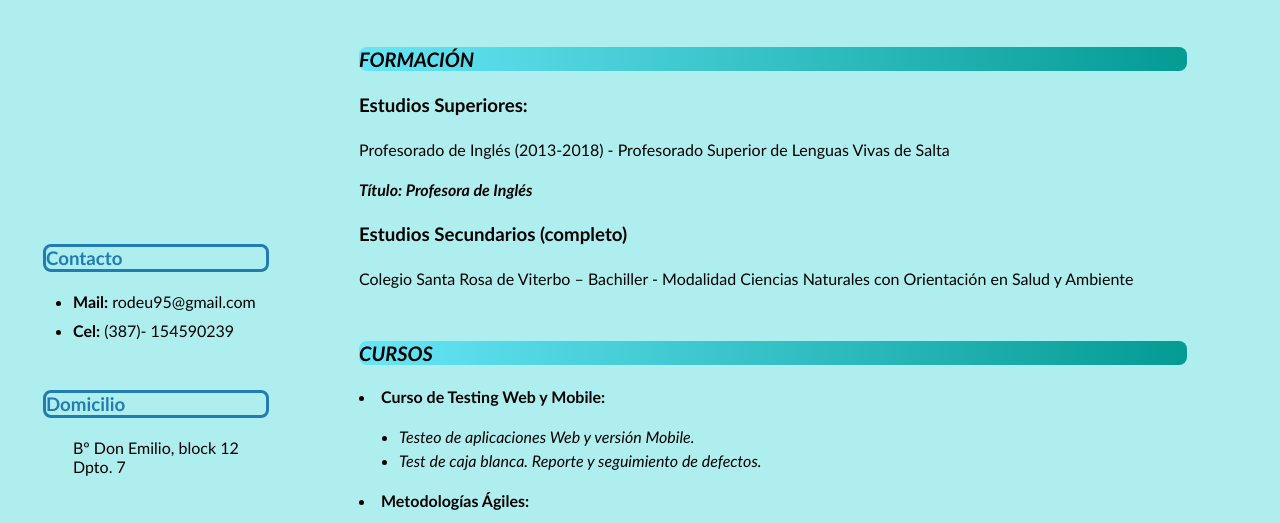
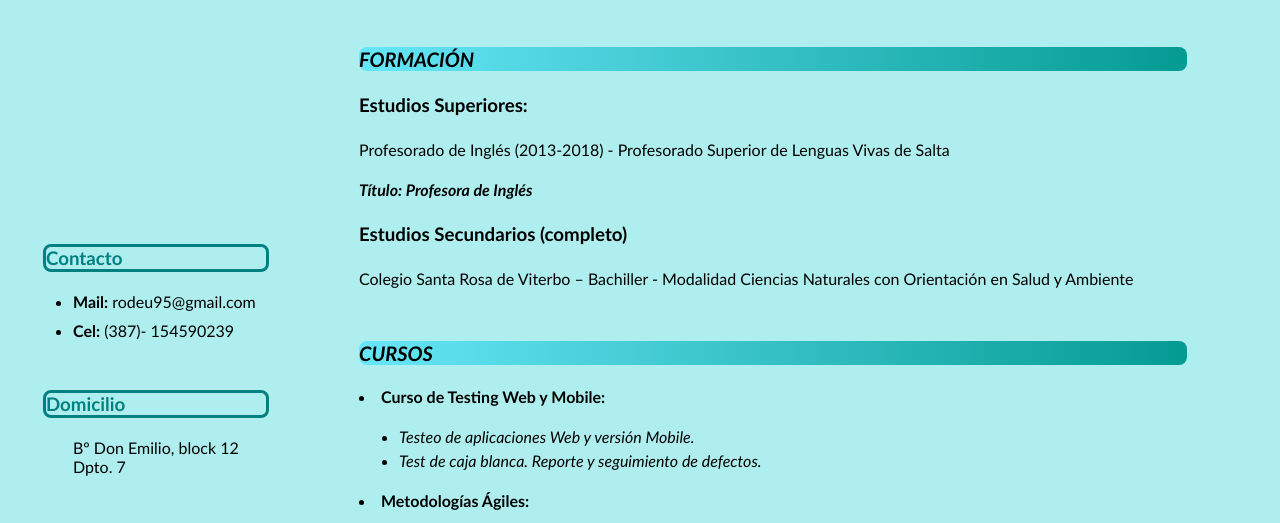
Before and after one commit to rodeu95/CV, a plain HTML site: page index.html in a window 1280 px wide. Shown: the part 238-761 px from the top of the page. Drawn offline with Linux system fonts and the light colour scheme.

Commit message:
Add files via upload

```diff
--- a/index.css
+++ b/index.css
@@ -44,7 +44,7 @@ img{
 }
 
 #info {
-        color:rgb(32, 124, 178);
+        color:teal ;
         border-style:solid;
         border-radius: 8px;
         margin-top: 50px;
@@ -159,5 +159,4 @@ img{
     margin:auto;
     position:relative;
     top:-850px;
-
 }
```
